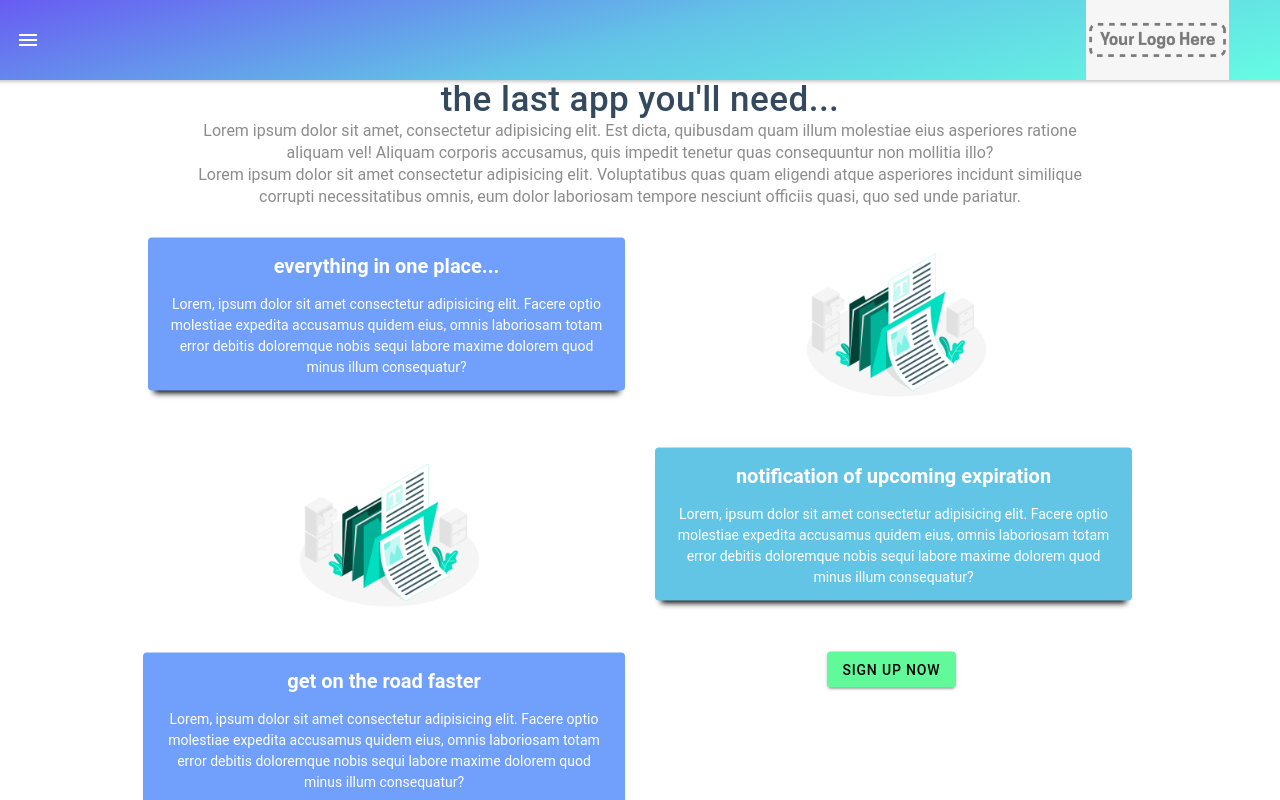
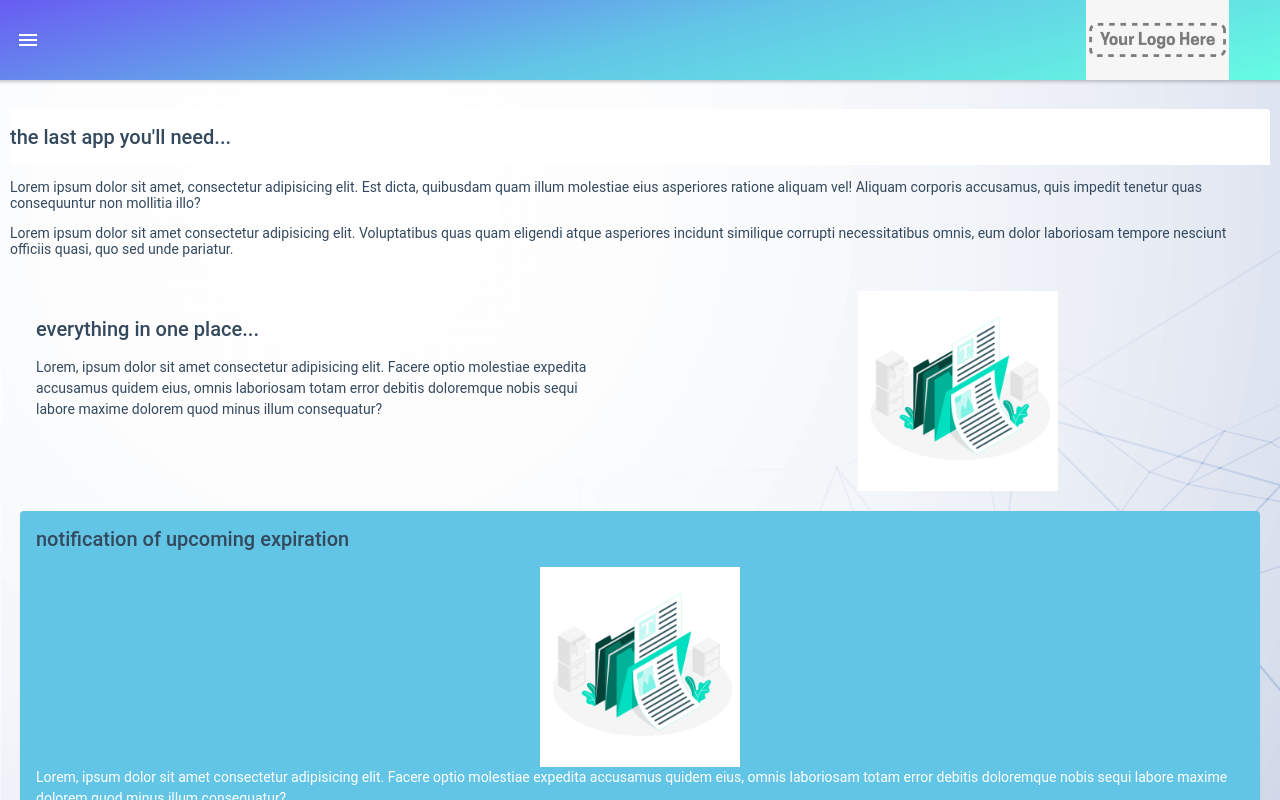
Before and after one commit to onestaffmed/compliance-ccvwzn, a React (Create React App) app: page /home in a window 1280 px wide. Built offline with nearby package versions, Linux system fonts and the light colour scheme.

Commit message:
removed container on landing page due to issues caused, added transparent cards

```diff
--- a/src/components/Landing.jsx
+++ b/src/components/Landing.jsx
@@ -13,6 +13,7 @@ import {
     IonCol,
     IonButton,
     IonTitle,
+    IonToolbar,
 } from "@ionic/react";
 
 const Landing = () => {
@@ -21,19 +22,20 @@ const Landing = () => {
 
     return (
         <div className="backgroundImage">
-            <div className="container">
+
 
             <br />
 
             <IonCard className="headerCard" >
-                    <IonTitle className="headerCard__title">the last app you'll need...</IonTitle>
-
+                <IonToolbar>
+                    <IonCardTitle className="headerCard__title">the last app you'll need...</IonCardTitle>
+                </IonToolbar>
                 <p>Lorem ipsum dolor sit amet, consectetur adipisicing elit. Est dicta, quibusdam quam illum molestiae eius asperiores ratione aliquam vel! Aliquam corporis accusamus, quis impedit tenetur quas consequuntur non mollitia illo?</p>
                 <p>Lorem ipsum dolor sit amet consectetur adipisicing elit. Voluptatibus quas quam eligendi atque asperiores incidunt similique corrupti necessitatibus omnis, eum dolor laboriosam tempore nesciunt officiis quasi, quo sed unde pariatur.</p></IonCard>
             <IonGrid>
                 <IonRow>
                     <IonCol>
-                            <IonCard className="cardOne">
+                        <IonCard className="cardTransparent">
                             <IonCardHeader>
                                 <IonCardTitle className="landingText" color="primary">everything in one place...</IonCardTitle>
                             </IonCardHeader>
@@ -47,15 +49,15 @@ const Landing = () => {
                     </IonCol>
                 </IonRow>
                 <IonRow>
-                        <IonCol>
-                            <IonImg className="heroMain" alt="documents" src={documentImage} />
-                        </IonCol>
+
                     <IonCol>
                         <IonCard className="cardTwo">
                             <IonCardHeader>
                                 <IonCardTitle className="landingText">notification of upcoming expiration</IonCardTitle>
                             </IonCardHeader>
-                                <IonCardContent >Lorem, ipsum dolor sit amet consectetur adipisicing elit. Facere optio molestiae expedita accusamus quidem eius, omnis laboriosam totam error debitis doloremque nobis sequi labore maxime dolorem quod minus illum consequatur?</IonCardContent>
+                            <IonCardContent >
+                                <IonImg className="heroMain" alt="documents" src={documentImage} />
+                                Lorem, ipsum dolor sit amet consectetur adipisicing elit. Facere optio molestiae expedita accusamus quidem eius, omnis laboriosam totam error debitis doloremque nobis sequi labore maxime dolorem quod minus illum consequatur?</IonCardContent>
 
                         </IonCard>
                     </IonCol>
@@ -63,25 +65,28 @@ const Landing = () => {
 
                 <IonRow >
 
-                        <IonCol className="ion-align-self-center">
-                            <IonCard className="cardOne">
+                    <IonCol align-self-end>
+                        <IonCard className="cardTransparent">
                             <IonCardHeader>
                                 <IonCardTitle className="landingText">get on the road faster</IonCardTitle>
                             </IonCardHeader>
-                                <IonCardContent >Lorem, ipsum dolor sit amet consectetur adipisicing elit. Facere optio molestiae expedita accusamus quidem eius, omnis laboriosam totam error debitis doloremque nobis sequi labore maxime dolorem quod minus illum consequatur?</IonCardContent>
+                            <IonCardContent >Lorem, ipsum dolor sit amet consectetur adipisicing elit. Facere optio molestiae expedita accusamus quidem eius, omnis laboriosam totam error debitis doloremque nobis sequi labore maxime dolorem quod minus illum consequatur?
+                                <br />
+                                <IonButton className="heroButton" color="tertiary" >Sign Up Now</IonButton>
+                            </IonCardContent>
 
                         </IonCard>
                     </IonCol>
-                        <IonCol>
+                    {/* <IonCol>
                         <IonButton className="heroButton" color="tertiary">Sign Up Now</IonButton>
-                            {/* <IonImg className="heroMain" alt="documents" src={documentImage} /> */}
-                        </IonCol>
+                        <IonImg className="heroMain" alt="documents" src={documentImage} />
+                    </IonCol> */}
                 </IonRow>
             </IonGrid>
 
         </div>
 
-        </div>
+
 
     );
 };
--- a/src/components/Menu.jsx
+++ b/src/components/Menu.jsx
@@ -8,7 +8,7 @@ import {
     IonText,
     IonMenu,
     IonMenuToggle,
-
+    IonToolbar,
     IonTitle,
 
 } from '@ionic/react';
@@ -76,7 +76,9 @@ export const Menu = () => {
             <IonMenu contentId="main" type="reveal" className="menu">
 
                 <IonContent className={styles.bkground}>
-                    <IonTitle>Welcome Traveler!</IonTitle>
+                    <IonToolbar className={styles.itembkground} >
+                        <IonTitle>Welcome Traveler!</IonTitle>
+                    </IonToolbar>
                     <IonText></IonText>
                     <IonList className={styles.bkground}>
                         {appPages.map((appPage, index) => {
--- a/src/components/_Menu.scss
+++ b/src/components/_Menu.scss
@@ -9,6 +9,10 @@
   ;
 }
 
+.toolbar-title {
+  overflow: show;
+}
+
 .menuHamburger {
 
   --color: white !important;
@@ -16,7 +20,7 @@
 }
 
 .menu {
-  --side-max-width: 20%;
+  --side-max-width: 30%;
 }
 
 .itemBackground {
--- a/src/index.css
+++ b/src/index.css
@@ -118,12 +118,16 @@ http://ionicframework.com/docs/theming/ */
   --background: linear-gradient(166deg, rgba(104, 92, 242, 1) 0%, rgba(98, 197, 230, 1) 50%, rgba(101, 252, 226, 1) 100%);
 }
 
+.toolbar-title {
+  overflow: show;
+}
+
 .menuHamburger {
   --color: white !important;
 }
 
 .menu {
-  --side-max-width: 20%;
+  --side-max-width: 30%;
 }
 
 .itemBackground {
@@ -260,12 +264,11 @@ ion-list {
   -webkit-box-shadow: none;
           box-shadow: none;
   background-color: transparent;
-  margin: 0px 60px 10px;
   color: #34495e !important;
 }
 .headerCard__title {
+  background-color: transparent !important;
   color: #34495e !important;
-  font-size: 2.5em;
   padding: 0;
 }
 
@@ -285,14 +288,16 @@ ion-list {
 
 .landingText {
   color: white;
-  font-weight: 600;
+  color: #34495e;
+  font-weight: 500;
 }
 
-.cardOne {
-  --background: var(--ion-color-primary-tint);
-  --color: white;
-  -webkit-box-shadow: 0 8px 6px -6px black;
-          box-shadow: 0 8px 6px -6px black;
+.cardTransparent {
+  color: #34495e;
+  border: none;
+  -webkit-box-shadow: none;
+          box-shadow: none;
+  --background: transparent;
 }
 
 .cardTwo {
@@ -300,6 +305,7 @@ ion-list {
   --color: white;
   -webkit-box-shadow: 0 8px 6px -6px black;
           box-shadow: 0 8px 6px -6px black;
+  border: none;
 }
 
 .headerImage {
@@ -309,6 +315,10 @@ ion-list {
 
 ion-title {
   color: white;
+  word-wrap: normal;
+  font-size: 20px;
+  text-align: left;
+  padding: 20px;
 }
 
 .logoHere {
--- a/src/layout/Header.jsx
+++ b/src/layout/Header.jsx
@@ -12,7 +12,7 @@ const Header = () => {
                 <IonButtons slot="start">
                     <IonMenuButton className="menuHamburger" auto-hide="true" />
                 </IonButtons>
-                <IonTitle></IonTitle>
+
                 <IonImg className="logoHere" alt="documents" src={logoHere} />
             </IonToolbar>
         </IonHeader>
--- a/src/theme/_landing.scss
+++ b/src/theme/_landing.scss
@@ -11,13 +11,15 @@
     // padding-top: 20px;
     box-shadow: none;
     background-color: transparent;
-    margin: 0px 60px 10px;
+    // margin: 0px 60px 10px;
     color: color(alternate) !important;
 
     &__title {
+        background-color: transparent !important;
         color: color(alternate) !important;
-        font-size: 2.5em;
+        // font-size: 2.5rem;
         padding: 0;
+
     }
 
 }
@@ -33,20 +35,32 @@
 
 .landingText {
     color: white;
-    font-weight: 600;
+    color: color(alternate);
+    font-weight: 500;
 }
 
-.cardOne {
-    --background: var(--ion-color-primary-tint);
-    --color: white;
-    box-shadow: 0 8px 6px -6px black;
+.cardTransparent {
+    // --background: var(--ion-color-primary-tint);
+    color: color(alternate);
+    // box-shadow: 0 8px 6px -6px black;
+    border: none;
+    box-shadow: none;
+    --background: transparent;
 
 }
+
+// .cardOne {
+//     --background: var(--ion-color-primary-tint);
+//     --color: white;
+//     box-shadow: 0 8px 6px -6px black;
+
+// }
 
 .cardTwo {
     --background: var(--ion-color-secondary);
     --color: white;
     box-shadow: 0 8px 6px -6px black;
+    border: none;
 }
 
 .headerImage {
@@ -59,6 +73,10 @@
 
 ion-title {
     color: white;
+    word-wrap: normal;
+    font-size: 20px;
+    text-align: left;
+    padding: 20px;
 }
 
 .logoHere {
```
Also changed, not shown: 1 other file (tests, documents, lock files or other folders). Lines whose indentation alone changed are shown as unchanged.
